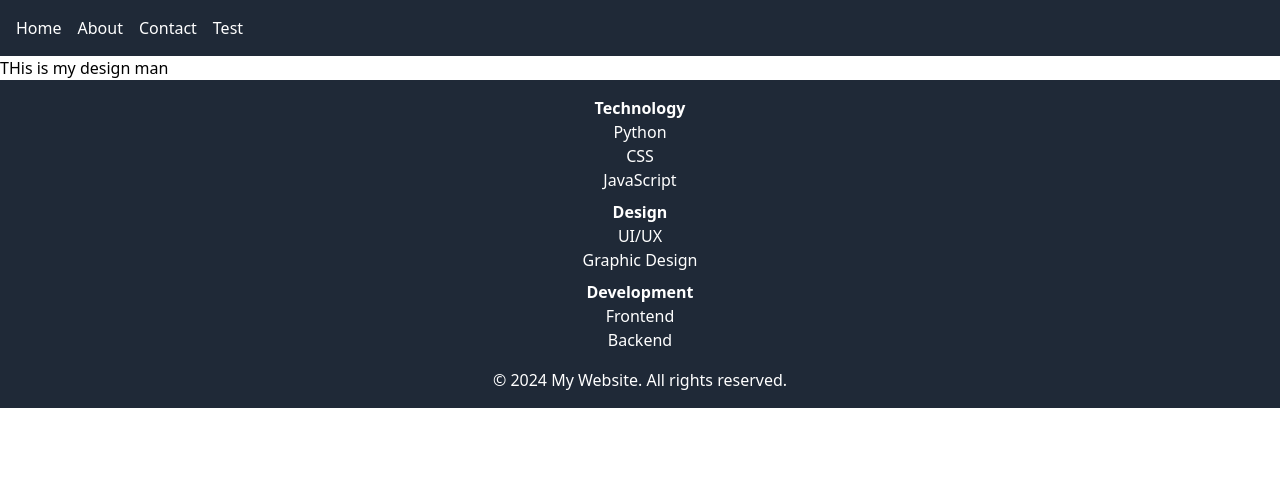
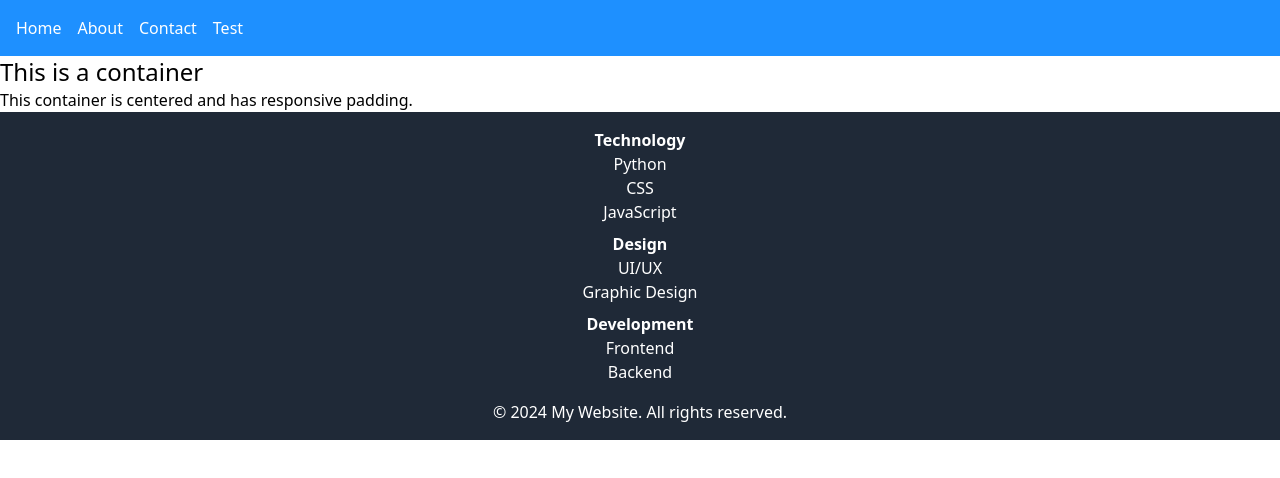
Before and after one commit to nikhil8052/devco, a Next.js app: page / in a window 1280 px wide. Shown: the top 478 px of the page. Built offline with nearby package versions, Linux system fonts and the light colour scheme.

Commit message:
New changes

```diff
--- a/src/app/components/layout/Header.js
+++ b/src/app/components/layout/Header.js
@@ -20,7 +20,7 @@ const Header = () => {
   ];
 
   return (
-    <header className="bg-gray-800 text-white p-4">
+    <header className="bg-customBlue text-white p-4">
       <nav>
         <ul className="flex space-x-4">
           {navItems.map((item, index) => (
--- a/src/app/page.tsx
+++ b/src/app/page.tsx
@@ -4,8 +4,17 @@ export default function Home() {
   return (
     <>
 
+      <section>
 
-      <h1> THis is my design man </h1>
+        <div className="container mx-auto">
+          <h1 className="text-2xl">This is a container</h1>
+          <p>This container is centered and has responsive padding.</p>
+        </div>
+
+
+      </section>
+
+
     </>
 
 
--- a/tailwind.config.js
+++ b/tailwind.config.js
@@ -6,7 +6,11 @@ module.exports = {
     "./src/pages/**/*.{js,ts,jsx,tsx}", // Specifically includes all JS and TS files in the pages directory
   ],
   theme: {
-    extend: {},
+    extend: {
+            colors: {
+        customBlue: '#1E90FF', // Define your custom blue color
+      },
+    },
   },
   plugins: [],
 };
```
